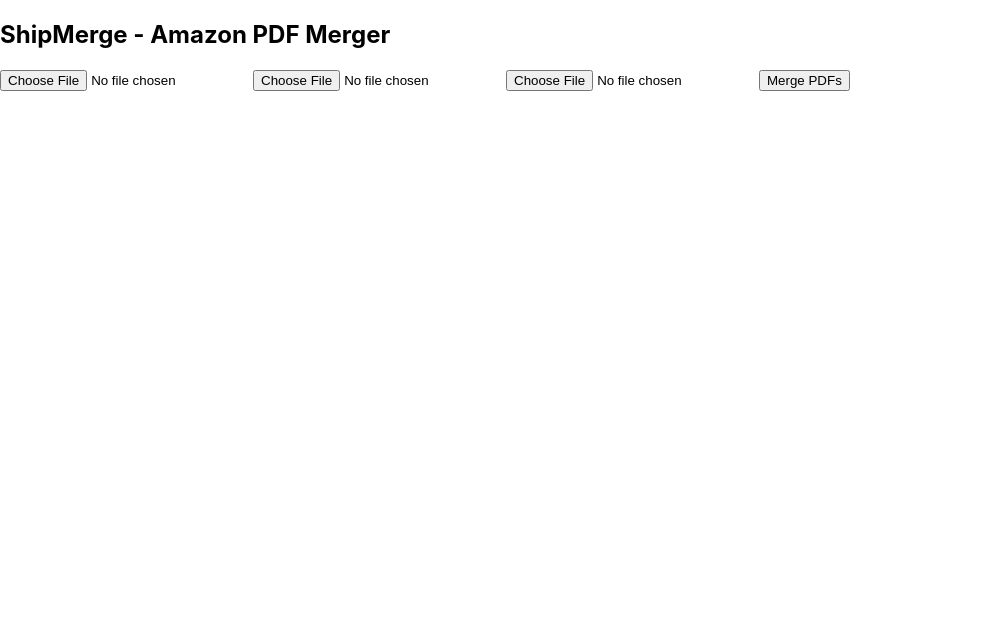
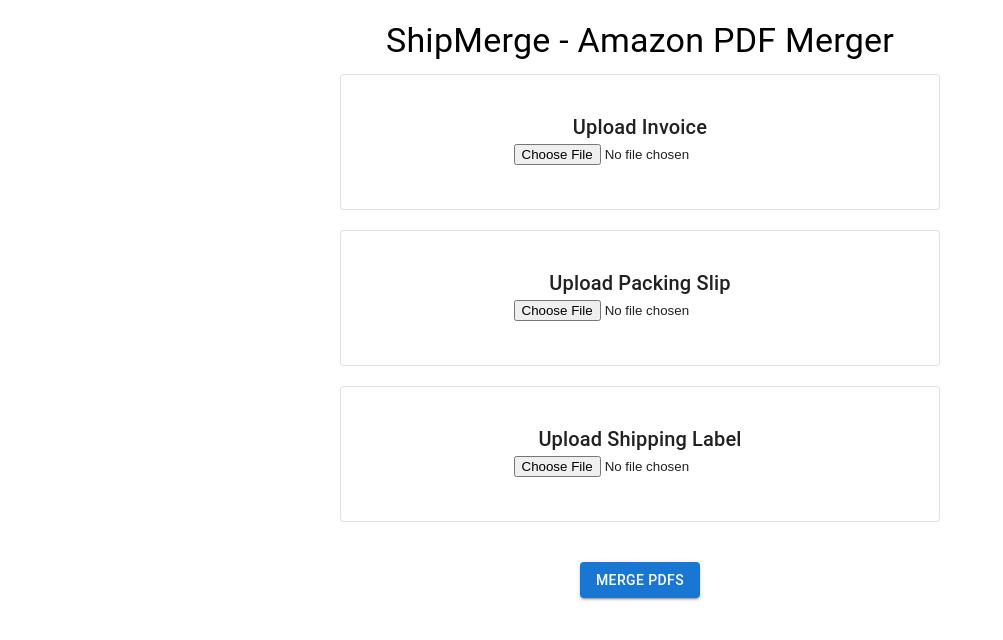
Before and after one commit to vCillusion/ShipMerge, a React (Create React App) app in the folder frontend/: page / in a window 1280 px wide. Shown: the top 640 px of the page, without its empty margins (0-1003 px from the left). Built offline with nearby package versions, Linux system fonts and the light colour scheme; no server answers.

Commit message:
UI Update

```diff
--- a/frontend/src/App.js
+++ b/frontend/src/App.js
@@ -1,13 +1,13 @@
 import React, { useState } from "react";
 import axios from "axios";
+import { Button, Card, CardContent, Typography, CircularProgress } from "@mui/material";
 
 function App() {
   const [invoice, setInvoice] = useState(null);
   const [packingSlip, setPackingSlip] = useState(null);
   const [shippingLabel, setShippingLabel] = useState(null);
   const [mergedPdf, setMergedPdf] = useState(null);
-
-  const BACKEND_URL = process.env.REACT_APP_BACKEND_URL || "https://shipmerge.onrender.com";
+  const [loading, setLoading] = useState(false);
 
   const handleUpload = async () => {
     if (!invoice || !packingSlip || !shippingLabel) {
@@ -15,27 +15,71 @@
       return;
     }
 
+    setLoading(true);
     const formData = new FormData();
     formData.append("invoice", invoice);
     formData.append("packing_slip", packingSlip);
     formData.append("shipping_label", shippingLabel);
 
-    const response = await axios.post(`${BACKEND_URL}/upload`, formData, {
+    try {
+      const response = await axios.post("https://shipmerge.onrender.com/upload", formData, {
         responseType: "blob",
       });
-
       const url = window.URL.createObjectURL(new Blob([response.data]));
       setMergedPdf(url);
+    } catch (error) {
+      console.error("Error merging PDFs", error);
+      alert("Failed to merge PDFs. Please try again.");
+    }
+    setLoading(false);
   };
 
   return (
-    <div>
-      <h2>ShipMerge - Amazon PDF Merger</h2>
+    <div style={{ textAlign: "center", padding: "20px", maxWidth: "600px", margin: "auto" }}>
+      <Typography variant="h4" gutterBottom>
+        ShipMerge - Amazon PDF Merger
+      </Typography>
+      <Card variant="outlined" style={{ padding: "20px", marginBottom: "20px" }}>
+        <CardContent>
+          <Typography variant="h6">Upload Invoice</Typography>
           <input type="file" onChange={(e) => setInvoice(e.target.files[0])} />
+        </CardContent>
+      </Card>
+
+      <Card variant="outlined" style={{ padding: "20px", marginBottom: "20px" }}>
+        <CardContent>
+          <Typography variant="h6">Upload Packing Slip</Typography>
           <input type="file" onChange={(e) => setPackingSlip(e.target.files[0])} />
+        </CardContent>
+      </Card>
+
+      <Card variant="outlined" style={{ padding: "20px", marginBottom: "20px" }}>
+        <CardContent>
+          <Typography variant="h6">Upload Shipping Label</Typography>
           <input type="file" onChange={(e) => setShippingLabel(e.target.files[0])} />
-      <button onClick={handleUpload}>Merge PDFs</button>
-      {mergedPdf && <a href={mergedPdf} download="merged_shipmerge.pdf">Download Merged PDF</a>}
+        </CardContent>
+      </Card>
+
+      <Button
+        variant="contained"
+        color="primary"
+        onClick={handleUpload}
+        disabled={loading}
+        style={{ marginTop: "20px" }}
+      >
+        {loading ? <CircularProgress size={24} /> : "Merge PDFs"}
+      </Button>
+
+      {mergedPdf && (
+        <div style={{ marginTop: "20px" }}>
+          <Typography variant="h6">Download Merged PDF:</Typography>
+          <a href={mergedPdf} download="merged_shipmerge.pdf">
+            <Button variant="contained" color="secondary" style={{ marginTop: "10px" }}>
+              Download PDF
+            </Button>
+          </a>
+        </div>
+      )}
     </div>
   );
 }
```
Lines whose indentation alone changed are shown as unchanged.
